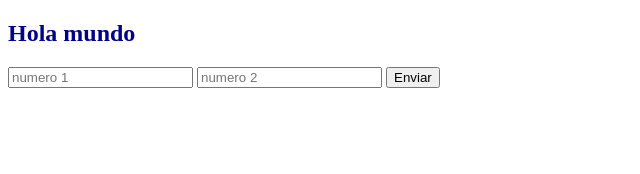
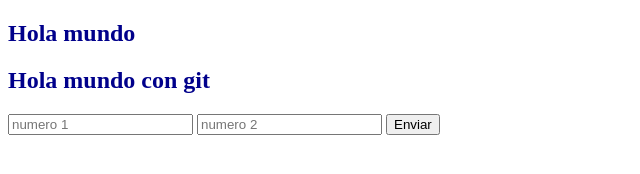
Before and after one commit to ElvisJC/Curos1Js, a plain HTML site: page Index.html in a window 1280 px wide. Shown: the whole page, without its empty margins (0-640 px from the left). Drawn offline with Linux system fonts and the light colour scheme.

Commit message:
version numero 2

```diff
--- a/Index.html
+++ b/Index.html
@@ -9,7 +9,7 @@
 <body style="color:darkblue;">
 
     <h2>Hola mundo </h2>
-
+    <h2>Hola mundo con git </h2>
     <form onsubmit="suma" method="GET">
         <input type="text" name="numero1" id="numero1"
         placeholder="numero 1" required>
```
